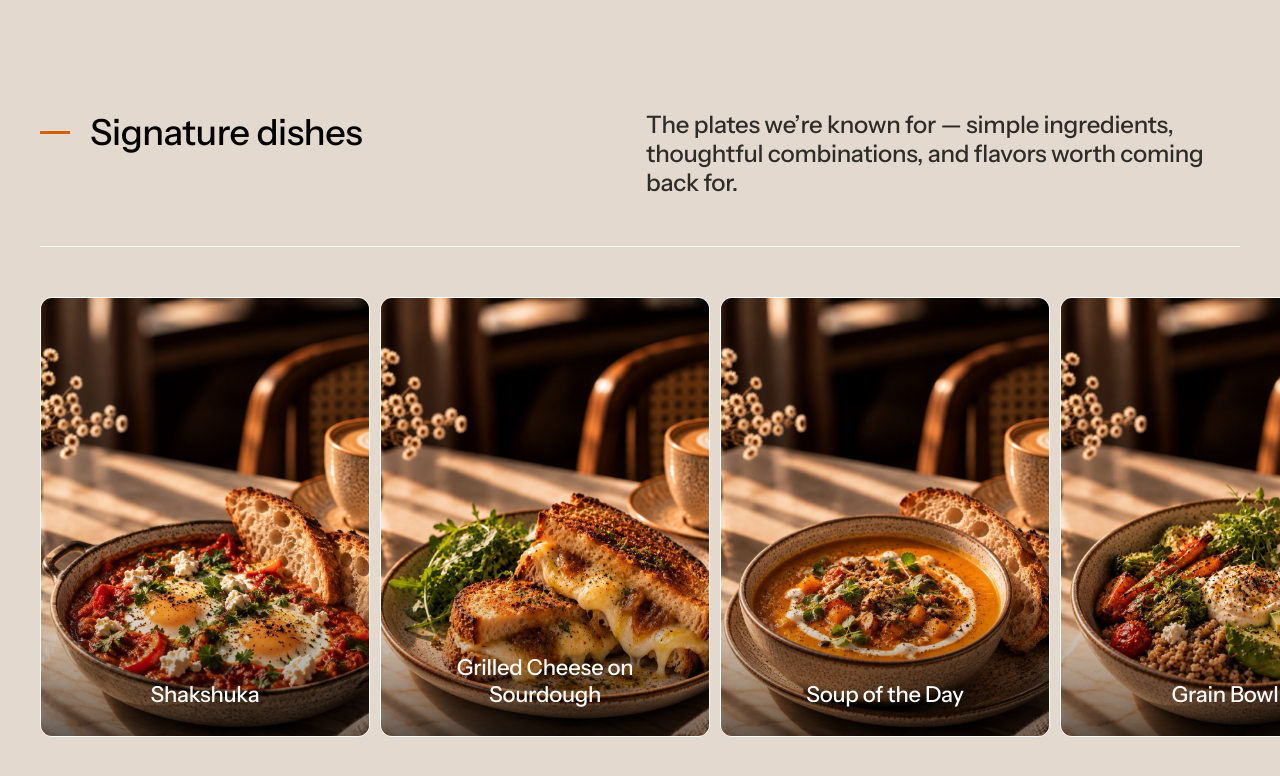
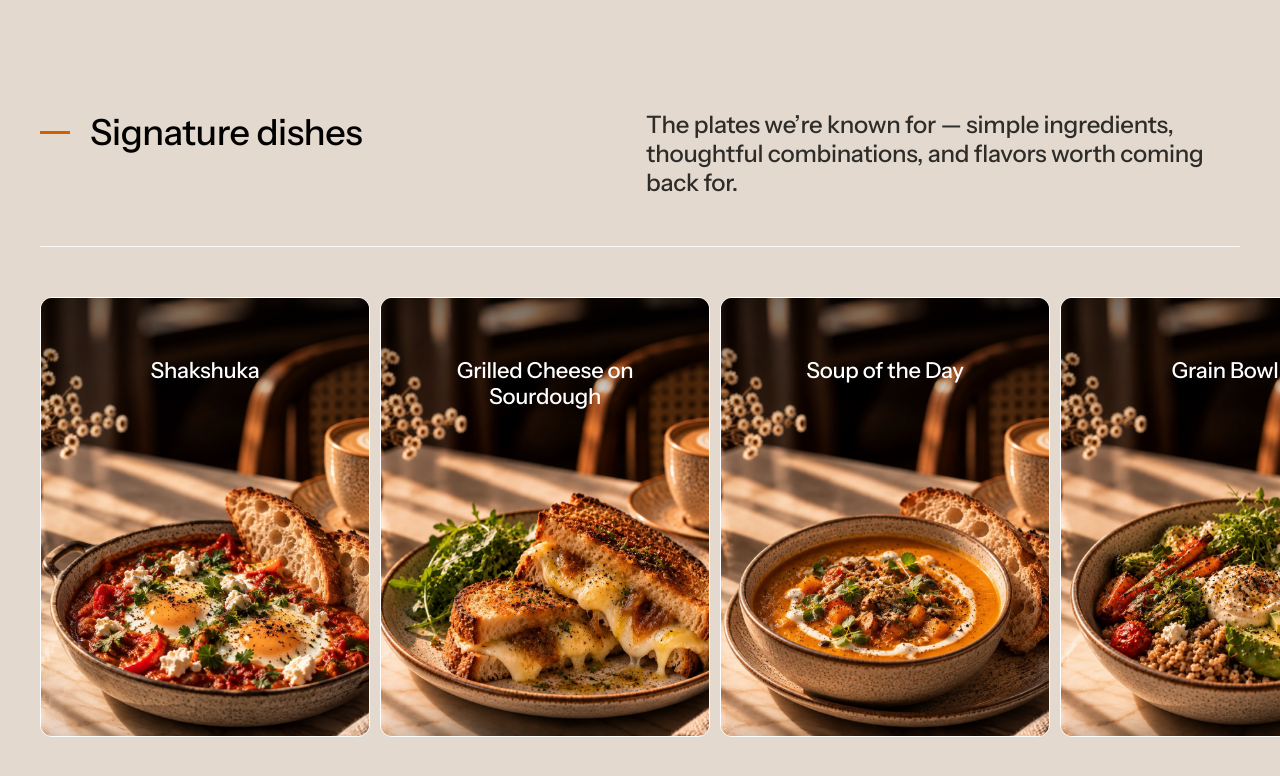
Before and after one commit to kirichenkoirish-dotcom/hearth-and-grain, a Next.js app: page / in a window 1280 px wide. Shown: the part 2052-2828 px from the top of the page. Built offline with nearby package versions, Linux system fonts and the light colour scheme; no server answers; a web font is replaced by a local one.

Commit message:
Signature dishes: dish names at the top of the cards

```diff
--- a/src/components/home/signature-dishes.tsx
+++ b/src/components/home/signature-dishes.tsx
@@ -106,8 +106,9 @@ export function SignatureDishes() {
                     sizes="330px"
                     className="object-cover transition-transform duration-500 group-hover:scale-105"
                   />
-                  {/* Градиент снизу и название — одинаковые на всех фото */}
-                  <span className="absolute inset-x-0 bottom-0 flex h-1/3 items-end justify-center bg-linear-to-t from-black/55 to-transparent px-5 pb-7">
+                  {/* Название вверху карточки, 60px от края, с затемнением сверху (просьба пользователя):
+                      внизу и так блюдо — так карточка уравновешена */}
+                  <span className="absolute inset-x-0 top-0 flex h-1/3 items-start justify-center bg-linear-to-b from-black/55 to-transparent px-5 pt-[60px]">
                     <span className="font-display text-center text-[22px] leading-[1.2] font-medium tracking-[-0.24px] text-white">
                       {dish.name}
                     </span>
```
